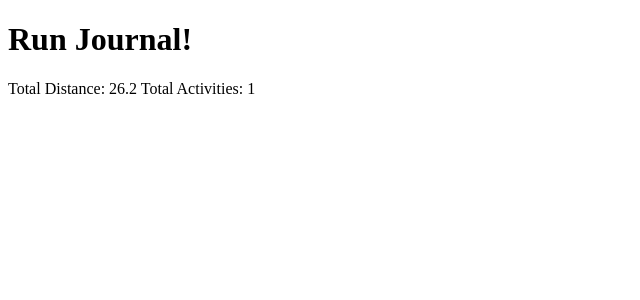
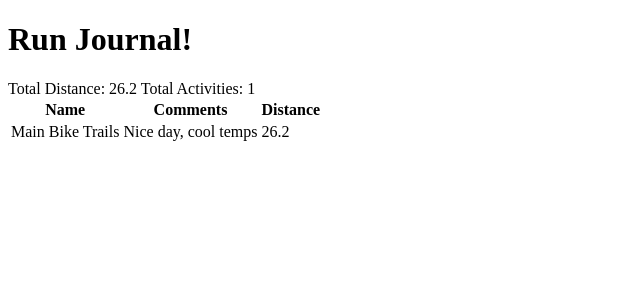
Before and after one commit to digitopoi/Run-Journal, an Angular app: page / in a window 1280 px wide. Shown: the top 300 px of the page, without its empty margins (0-640 px from the left). Built offline with nearby package versions, Linux system fonts and the light colour scheme.

Commit message:
Display list of completed activities

```diff
--- a/src/app/activity-list/activity-list.component.html
+++ b/src/app/activity-list/activity-list.component.html
@@ -1,2 +1,19 @@
 Total Distance: {{ totalDistance }}
 Total Activities: {{ totalActivities }}
+
+<table>
+  <thead>
+    <tr>
+      <th>Name</th>
+      <th>Comments</th>
+      <th>Distance</th>
+    </tr>
+  </thead>
+  <tbody>
+    <tr *ngFor="let activity of activities">
+      <td>{{ activity.name }}</td>
+      <td>{{ activity.comments }}</td>
+      <td>{{ activity.distance }}</td>
+    </tr>
+  </tbody>
+</table>
```
